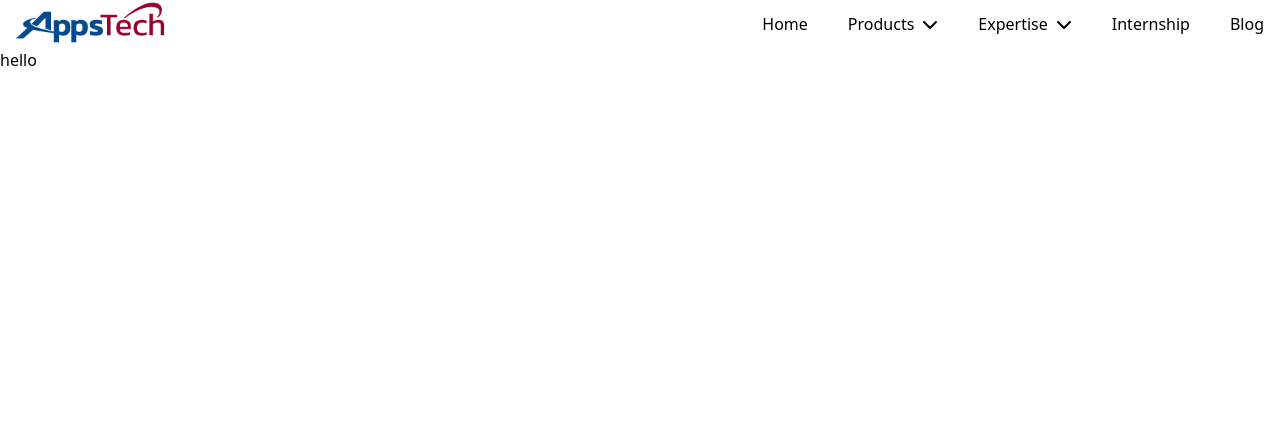
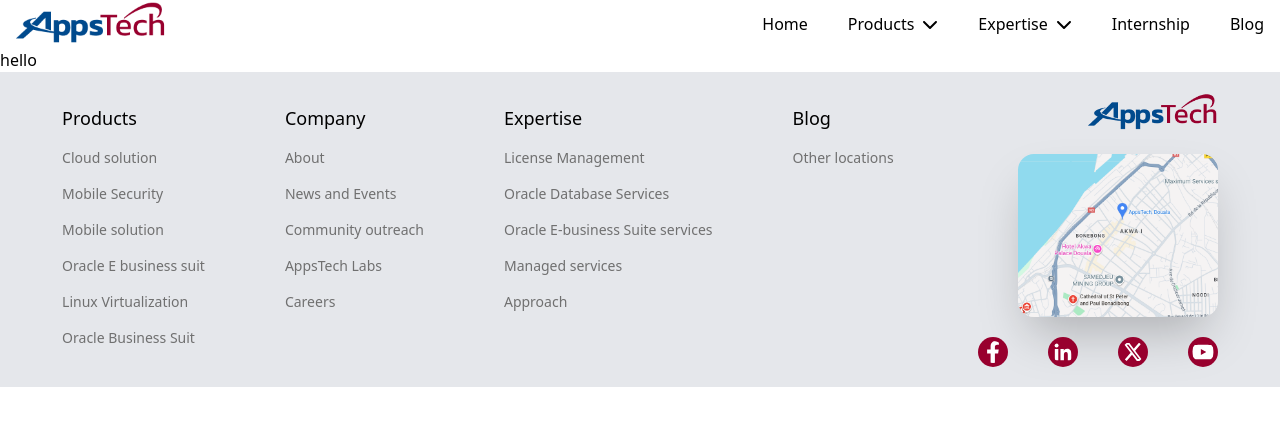
Before and after one commit to Yebitbryanche/Appstech, a React (Vite) app in the folder React/: page /linux in a window 1280 px wide. Shown: the top 426 px of the page. Built offline with nearby package versions, Linux system fonts and the light colour scheme.

Commit message:
Setting up footer lay out

```diff
--- a/React/src/App.tsx
+++ b/React/src/App.tsx
@@ -7,6 +7,7 @@
 import MobileSolution from "./Pages/mobileSolution";
 import OracleEbusiness from "./Pages/OracleEbusiness";
 import Linux from "./Pages/Linux";
+import Footer from "./Containers/Footer";
 
 function App() {
   return (
@@ -21,6 +22,7 @@
         <Route path="/oracle_e_bsns" element={<OracleEbusiness />} />
         <Route path="/linux" element={<Linux />} />
       </Routes>
+      <Footer/>
     </BrowserRouter>
   );
 }
--- a/React/src/Containers/Footer/index.tsx
+++ b/React/src/Containers/Footer/index.tsx
@@ -1,11 +1,64 @@
-import React from 'react'
+import { Link } from "react-router-dom"
+import { ProductData } from "../../data/product"
+import { ExpertiseData } from "../../data/expertise"
+import type { footerTypes } from "../../Types/productData"
+import { companyData } from "../../data/company"
+import { images } from "../../Types/images"
+import { FaFacebookF, FaLinkedinIn, FaYoutube } from "react-icons/fa"
+import { FaXTwitter } from "react-icons/fa6"
+import { BiLogoLinkedin } from "react-icons/bi"
 
-function index() {
+function Footer() {
+  const location = 'https://www.google.com/maps/@4.0543873,9.6985381,17z?entry=ttu&g_ep=EgoyMDI1MDgwNS4wIKXMDSoASAFQAw%3D%3D'
   return (
-    <div>
+    <div className="flex  flex-col items-center bg-gray-200 md:bg-gray-200 md:flex-row justify-around p-5">
+      <div className="flex flex-col gap-y-5 md:flex-row md:gap-x-20">
+        <div className="flex flex-col items-center md:items-start">
+          <h1 className="text-lg font-medium pb-2">Products</h1>
+          {
+            ProductData.map((item:footerTypes) =>(
+              <Link className="text-sm font-small py-2 text-accent hover:text-primary" to={item.path}>{item.title}</Link>
+            ))
+          }
+        </div>
+        <div className="flex flex-col items-center md:items-start">
+          <h1 className="text-lg font-medium pb-2">Company</h1>
+          {
+            companyData.map((item:footerTypes) =>(
+              <Link className="text-sm font-small py-2 text-accent hover:text-primary" to={item.path}>{item.title}</Link>
+            ))
+          }
+        </div>
+        <div className="flex flex-col items-center md:items-start">
+          <h1 className="text-lg font-medium pb-2">Expertise</h1>
+          {
+            ExpertiseData.map((item:footerTypes) =>(
+              <Link className="text-sm font-small py-2 text-accent hover:text-primary" to={item.path}>{item.title}</Link>
+            ))
+          }
+        </div>
+        <div className="flex flex-col items-center md:items-start">
+          <h1 className="text-lg font-medium pb-2">Blog</h1>
+          <Link className="text-sm font-small py-2 text-accent hover:text-primary" to={'/blog'}>Other locations</Link>
+        </div>
+      </div>
+      <div className="flex flex-col items-center gap-y-5 md:gap-y-5 md:items-end">
+        <Link to={'/'} className="max-w-[100px] md:max-w-[130px]">
+          <img className="w-full" src={images.logo} alt="logo" />
+        </Link>
+        <Link to={location}>
+            <img className="w-[200px] rounded-2xl shadow-2xl" src={images.map} alt="map" />
+        </Link>
+        <div className="flex gap-10">
+          <FaFacebookF size={30} className="bg-secondary p-1 rounded-full text-white"  />
+          <BiLogoLinkedin size={30} className="bg-secondary p-1 rounded-full text-white"/>
+          <FaXTwitter size={30} className="bg-secondary p-1 rounded-full text-white" />
+          <FaYoutube size={30} className="bg-secondary p-1 rounded-full text-white" />
+        </div>
+      </div>
 
     </div>
   )
 }
 
-export default index
+export default Footer
--- a/React/src/Types/images.ts
+++ b/React/src/Types/images.ts
@@ -1,5 +1,7 @@
 import logo from "../assets/images/Logo.png"
+import map from "../assets/images/Screenshot 2025-08-08 104747.png"
 
 export const images ={
-    logo
+    logo,
+    map
 }
--- /dev/null
+++ b/React/src/Types/productData.ts
@@ -0,0 +1,4 @@
+ export interface footerTypes{
+    title:string;
+    path:string;
+}
--- /dev/null
+++ b/React/src/data/company.ts
@@ -0,0 +1,23 @@
+export const companyData = [
+    {
+        title:"About",
+        path:"/about",
+    },
+     {
+        title:"News and Events",
+        path:"/news",
+    },
+    {
+        title:"Community outreach",
+        path:"/community_outreach",
+    },
+    {
+        title:"AppsTech Labs",
+        path:"/appstechlabs",
+    },
+    {
+        title:"Careers",
+        path:"/careers",
+
+    },
+]
--- /dev/null
+++ b/React/src/data/expertise.ts
@@ -0,0 +1,22 @@
+export const ExpertiseData = [
+    {
+        title:"License Management",
+        path:"/license_management",
+    },
+     {
+        title:"Oracle Database Services",
+        path:"/mobile_security",
+    },
+    {
+        title:"Oracle E-business Suite services",
+        path:"/mobile_solution",
+    },
+    {
+        title:"Managed services",
+        path:"/managed_services",
+    },
+    {
+        title:"Approach",
+        path:"/approach",
+    }
+]
--- /dev/null
+++ b/React/src/data/product.ts
@@ -0,0 +1,27 @@
+ export const ProductData = [
+    {
+        title:"Cloud solution",
+        path:"/cloud_solutions",
+    },
+     {
+        title:"Mobile Security",
+        path:"/mobile_security",
+    },
+    {
+        title:"Mobile solution",
+        path:"/mobile_solution",
+    },
+    {
+        title:"Oracle E business suit",
+        path:"/oracle_e_bsns",
+    },
+    {
+        title:"Linux Virtualization",
+        path:"/linux",
+
+    },
+    {
+        title:"Oracle Business Suit",
+        path:"/oracle_suit",
+    }
+]
```
Also changed, not shown: React/src/assets/images/Screenshot 2025-08-08 104747.png (added).
